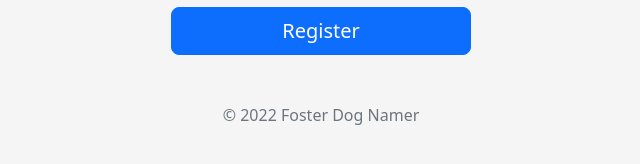
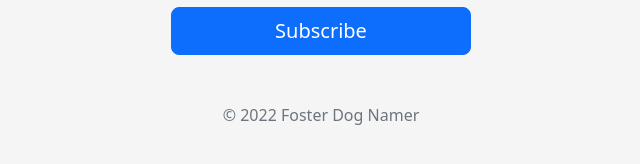
Before and after one commit to Faraja17/dog-namer-app, a website: page signup.html in a window 1280 px wide. Shown: the part 480-644 px from the top of the page, 319-959 px from the left. Drawn offline with nearby package versions, Linux system fonts and the light colour scheme.

Commit message:
update button

```diff
--- a/signup.html
+++ b/signup.html
@@ -58,7 +58,7 @@
 
 
 
-    <button class="w-100 btn btn-lg btn-primary" type="submit">Register</button>
+    <button class="w-100 btn btn-lg btn-primary" type="submit">Subscribe</button>
     <p class="mt-5 mb-3 text-muted">&copy; 2022 Foster Dog Namer</p>
   </form>
 
```
